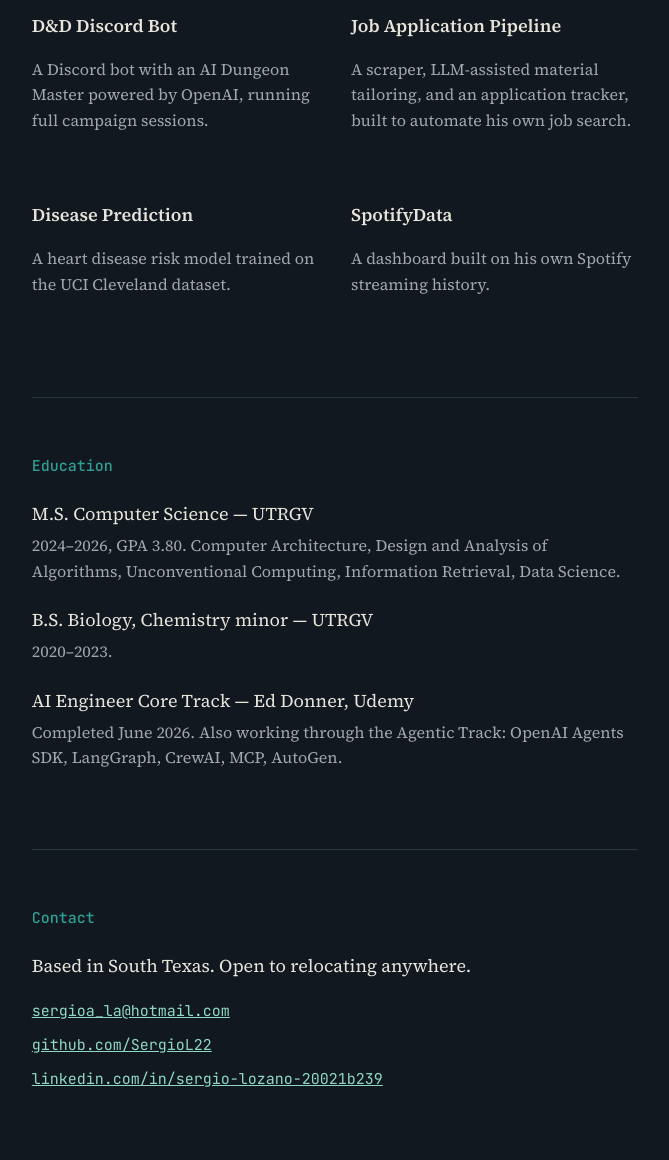
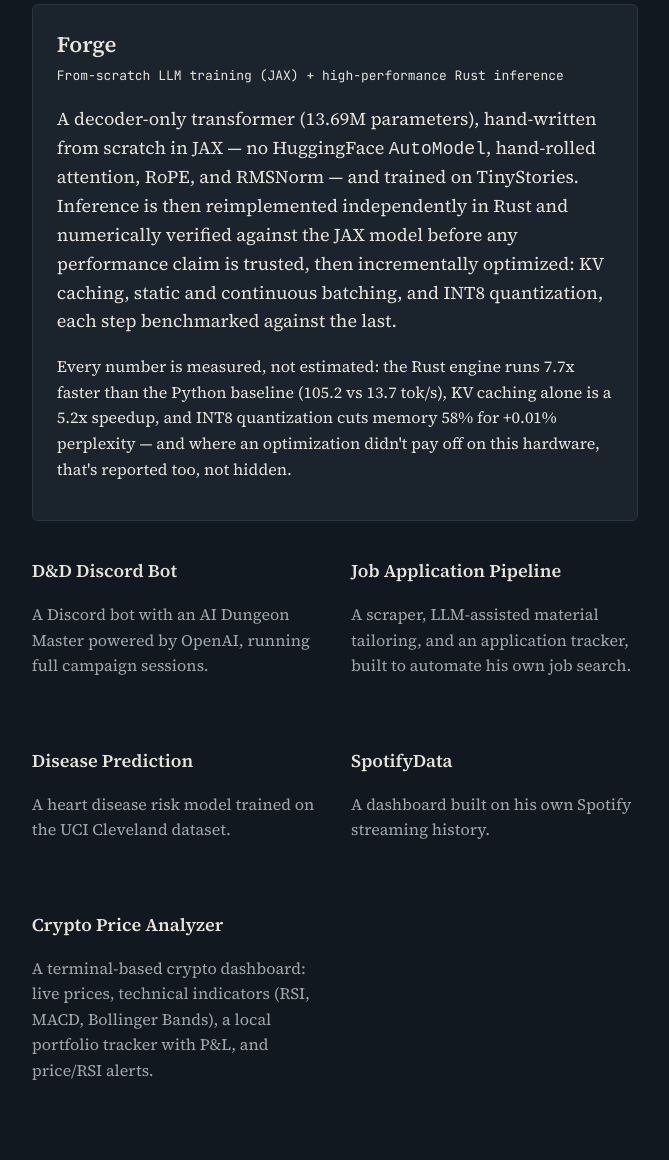
Before and after one commit to SergioL22/Portfolio-, a website: page index.html in a window 1280 px wide. Shown: the part 1904-3064 px from the top of the page, without its empty margins (305-974 px from the left). Drawn offline with Linux system fonts and the light colour scheme.

Commit message:
Add Forge and Crypto Price Analyzer projects

```diff
--- a/index.html
+++ b/index.html
@@ -83,6 +83,25 @@
       </p>
     </article>
 
+    <article class="project project-flagship">
+      <h3>Forge</h3>
+      <p class="project-role">From-scratch LLM training (JAX) + high-performance Rust inference</p>
+      <p>
+        A decoder-only transformer (13.69M parameters), hand-written from scratch in JAX —
+        no HuggingFace <code>AutoModel</code>, hand-rolled attention, RoPE, and RMSNorm —
+        and trained on TinyStories. Inference is then reimplemented independently in Rust
+        and numerically verified against the JAX model before any performance claim is
+        trusted, then incrementally optimized: KV caching, static and continuous batching,
+        and INT8 quantization, each step benchmarked against the last.
+      </p>
+      <p class="project-note">
+        Every number is measured, not estimated: the Rust engine runs 7.7x faster than the
+        Python baseline (105.2 vs 13.7 tok/s), KV caching alone is a 5.2x speedup, and INT8
+        quantization cuts memory 58% for +0.01% perplexity — and where an optimization
+        didn't pay off on this hardware, that's reported too, not hidden.
+      </p>
+    </article>
+
     <div class="project-grid">
       <article class="project">
         <h3>D&amp;D Discord Bot</h3>
@@ -99,6 +118,10 @@
       <article class="project">
         <h3>SpotifyData</h3>
         <p>A dashboard built on his own Spotify streaming history.</p>
+      </article>
+      <article class="project">
+        <h3>Crypto Price Analyzer</h3>
+        <p>A terminal-based crypto dashboard: live prices, technical indicators (RSI, MACD, Bollinger Bands), a local portfolio tracker with P&amp;L, and price/RSI alerts.</p>
       </article>
     </div>
   </section>
```
Also changed, not shown: data/knowledge.js (+22 -2 lines).
